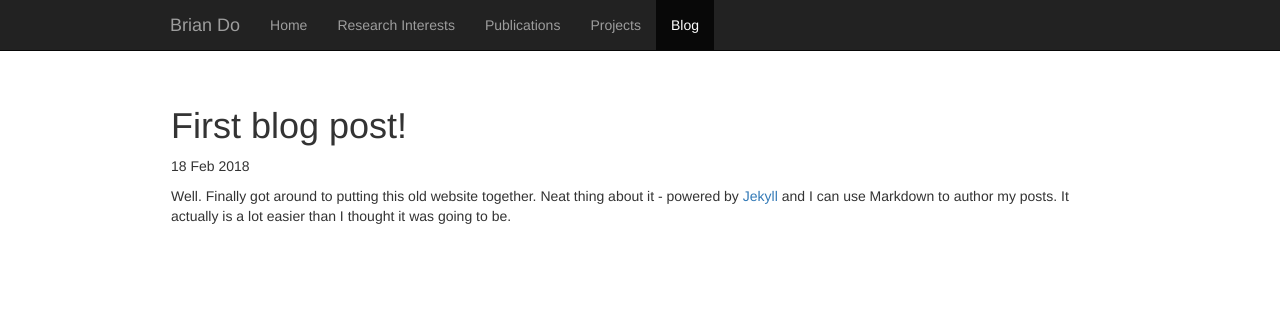
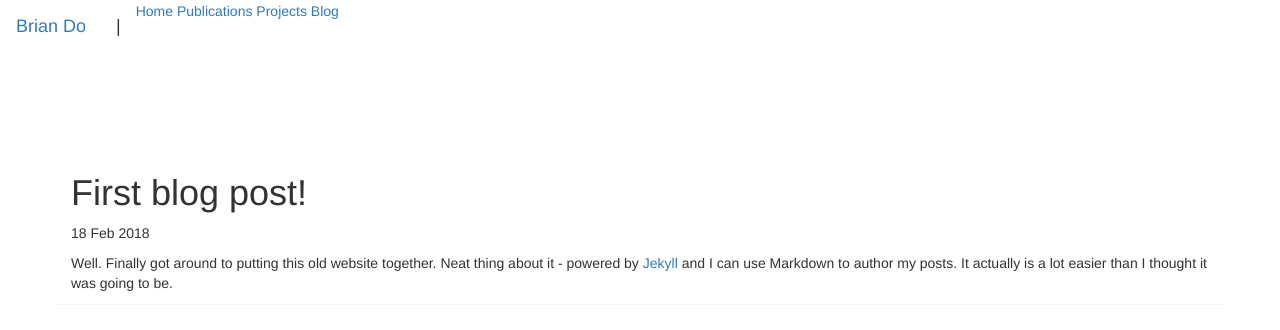
Before and after one commit to bdo311/bdo311.github.io, a Jekyll site: the page built from _posts/2018-02-18-newpost.md, in a window 1280 px wide. Shown: the top 330 px of the page. Built offline with Jekyll 4.4.1, drawn with Linux system fonts in a browser that asks for light colours; nearby versions of some CDN libraries; library files that are not in the unit come from our copies.

Commit message:
update blog

```diff
--- a/_layouts/default.html
+++ b/_layouts/default.html
@@ -15,7 +15,7 @@
     <link href="/bootstrap.min.css" rel="stylesheet">
 
     <!-- Custom styles for this template -->
-    <link href="/navbar-fixed-top.css" rel="stylesheet">
+    <!-- <link href="/navbar-fixed-top.css" rel="stylesheet"> -->
 
     <!-- HTML5 shim and Respond.js for IE8 support of HTML5 elements and media queries -->
     <!--[if lt IE 9]>
@@ -26,28 +26,21 @@
 
   <body>
     <!-- Fixed navbar -->
-    <nav class="navbar navbar-inverse navbar-fixed-top">
-      <div class="container">
-        <div class="navbar-header">
-          <button type="button" class="navbar-toggle collapsed" data-toggle="collapse" data-target="#navbar" aria-expanded="false" aria-controls="navbar">
-            <span class="sr-only">Toggle navigation</span>
-            <span class="icon-bar"></span>
-            <span class="icon-bar"></span>
-            <span class="icon-bar"></span>
-          </button>
-          <a class="navbar-brand" href="/index.html">Brian Do</a>
-        </div>
-        <div id="navbar" class="navbar-collapse collapse">
-          <ul class="nav navbar-nav">
-            <li><a href="/index.html">Home</a></li>
-            <li><a href="/research.html">Research Interests</a></li>
-            <li><a href="/publications.html">Publications</a></li>
-            <li><a href="/software.html">Projects</a></li>
-            <li class="active"><a href="/blog">Blog</a></li>
-          </ul>
-        </div><!--/.nav-collapse -->
+    <nav class="navbar fixed-top navbar-expand flex-md-row navbar-light bg-light">
+      <a class="navbar-brand" href="index.html">Brian Do</a>
+      <span class="navbar-brand"> | </span>
+      <div class="navbar-nav bd-navbar-nav flex-row">
+          <a class="nav-item nav-link" href="index.html">Home <span class="sr-only">(current)</span></a>
+          <a class="nav-item nav-link" href="publications.html">Publications</a>
+          <a class="nav-item nav-link" href="projects.html">Projects</a>
+          <a class="nav-item nav-link active" href="/blog/index.html">Blog</a>
       </div>
     </nav>
+
+    <br>
+    <br>
+    <br>
+    <br>
 
   <div class="container panel">
 
```
Also changed, not shown: other parts of _layouts/default.html (+3 -5 lines).
